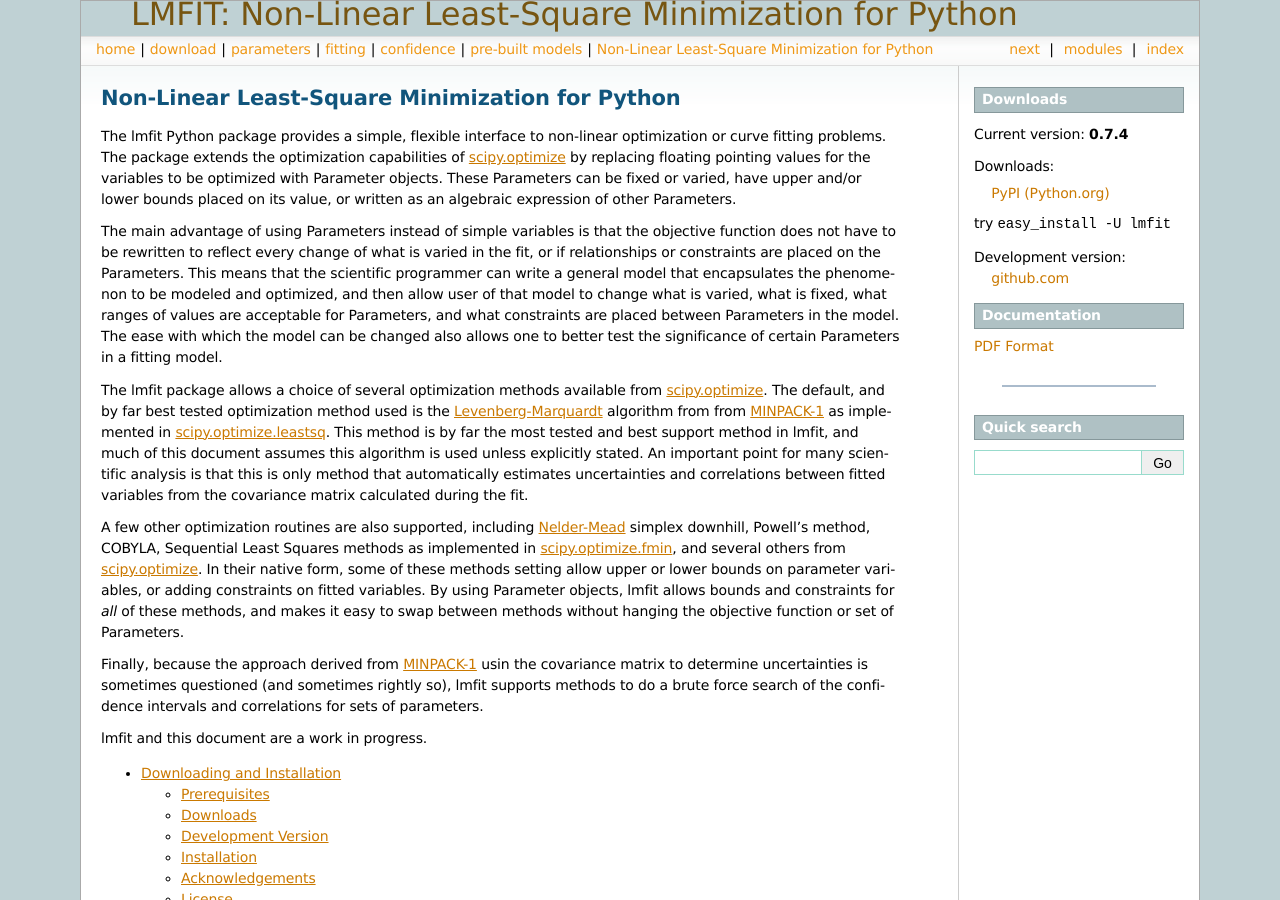
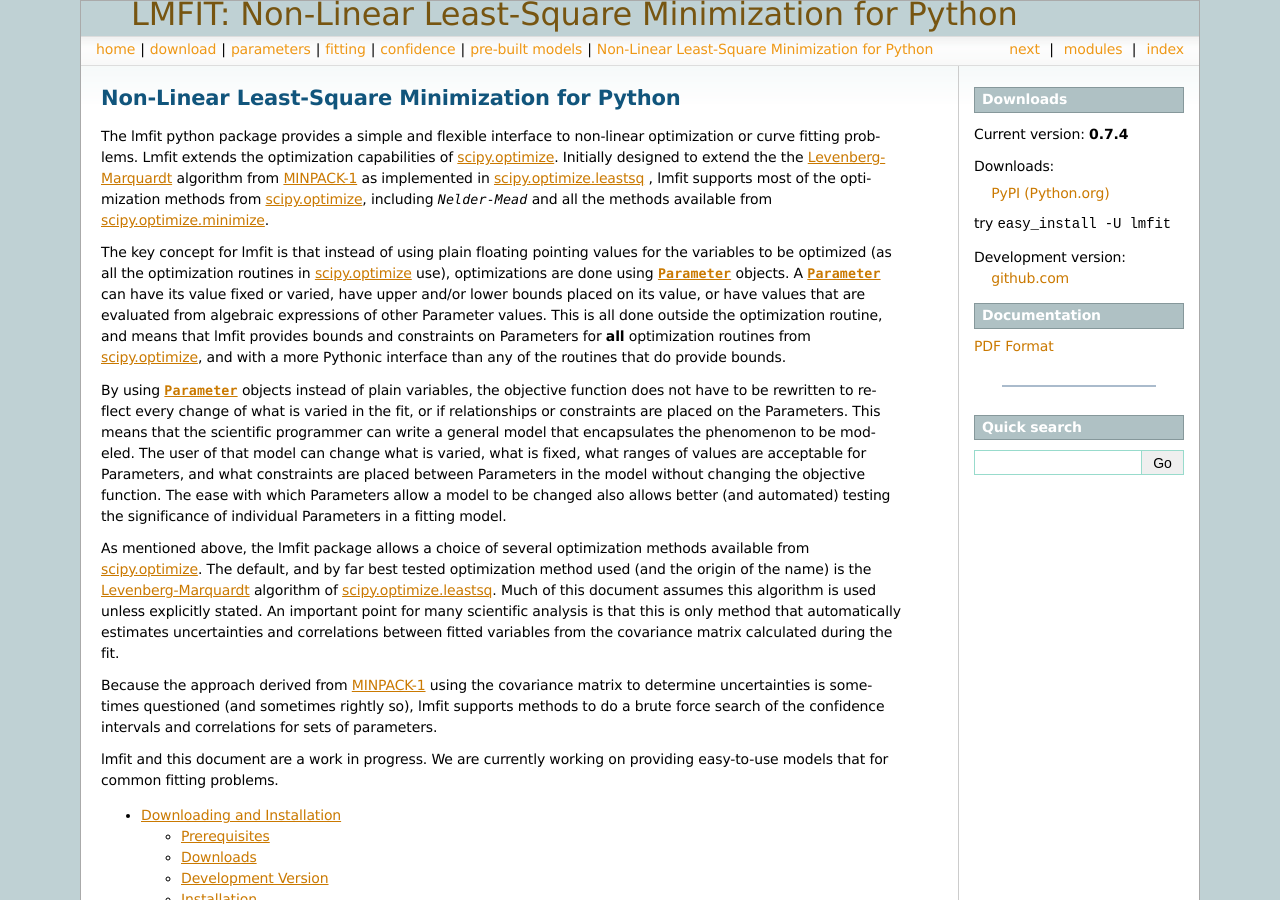
Before and after one commit to lmfit/lmfit-py, a Sphinx documentation site: the page built from doc/index.rst, in a window 1280 px wide and 900 px high. Built offline with Sphinx 7.4.7, drawn with Linux system fonts in a browser that asks for light colours.

Commit message:
doc fixes

```diff
--- a/doc/index.rst
+++ b/doc/index.rst
@@ -3,65 +3,60 @@
 Non-Linear Least-Square Minimization for Python
 ================================================
 
-.. _scipy.optimize.leastsq: http://docs.scipy.org/doc/scipy/reference/generated/scipy.optimize.leastsq.html
-.. _scipy.optimize.l_bfgs_b: http://docs.scipy.org/doc/scipy/reference/generated/scipy.optimize.fmin_l_bfgs_b.html
-.. _scipy.optimize.anneal: http://docs.scipy.org/doc/scipy/reference/generated/scipy.optimize.anneal.html
-.. _scipy.optimize.fmin:   http://docs.scipy.org/doc/scipy/reference/generated/scipy.optimize.fmin.html
-.. _scipy.optimize.cobyla: http://docs.scipy.org/doc/scipy/reference/generated/scipy.optimize.cobyla.html
-.. _scipy.optimize: http://docs.scipy.org/doc/scipy/reference/optimize.html
+.. _scipy.optimize:          http://docs.scipy.org/doc/scipy/reference/optimize.html
+.. _scipy.optimize.leastsq:  http://docs.scipy.org/doc/scipy/reference/generated/scipy.optimize.leastsq.html
+.. _scipy.optimize.minimize: http://docs.scipy.org/doc/scipy/reference/generated/scipy.optimize.minimize.html
+.. _Nelder-Mead:             http://en.wikipedia.org/wiki/Nelder-Mead_method
+.. _MINPACK-1:               http://en.wikipedia.org/wiki/MINPACK
+.. _Levenberg-Marquardt:     http://en.wikipedia.org/wiki/Levenberg-Marquardt_algorithm
 
-.. _Nelder-Mead: http://en.wikipedia.org/wiki/Nelder-Mead_method
-.. _Levenberg-Marquardt: http://en.wikipedia.org/wiki/Levenberg-Marquardt_algorithm
-.. _L-BFGS:  http://en.wikipedia.org/wiki/Limited-memory_BFGS
+The lmfit python package provides a simple and flexible interface to
+non-linear optimization or curve fitting problems.  Lmfit extends the
+optimization capabilities of `scipy.optimize`_.  Initially designed to
+extend the the `Levenberg-Marquardt`_ algorithm from `MINPACK-1`_ as
+implemented in `scipy.optimize.leastsq`_ , lmfit supports most of the
+optimization methods from `scipy.optimize`_, including `Nelder-Mead` and
+all the methods available from `scipy.optimize.minimize`_.
 
-.. _MINPACK-1: http://en.wikipedia.org/wiki/MINPACK
+The key concept for lmfit is that instead of using plain floating pointing
+values for the variables to be optimized (as all the optimization routines
+in `scipy.optimize`_ use), optimizations are done using :class:`Parameter`
+objects.  A :class:`Parameter` can have its value fixed or varied, have
+upper and/or lower bounds placed on its value, or have values that are
+evaluated from algebraic expressions of other Parameter values.  This is
+all done outside the optimization routine, and means that lmfit provides
+bounds and constraints on Parameters for **all** optimization routines from
+`scipy.optimize`_, and with a more Pythonic interface than any of the
+routines that do provide bounds.
 
-The lmfit Python package provides a simple, flexible interface to
-non-linear optimization or curve fitting problems.  The package extends the
-optimization capabilities of `scipy.optimize`_ by replacing floating
-pointing values for the variables to be optimized with Parameter objects.
-These Parameters can be fixed or varied, have upper and/or lower bounds
-placed on its value, or written as an algebraic expression of other
-Parameters.
+By using :class:`Parameter` objects instead of plain variables, the
+objective function does not have to be rewritten to reflect every change of
+what is varied in the fit, or if relationships or constraints are placed on
+the Parameters.  This means that the scientific programmer can write a
+general model that encapsulates the phenomenon to be modeled.  The user of
+that model can change what is varied, what is fixed, what ranges of values
+are acceptable for Parameters, and what constraints are placed between
+Parameters in the model without changing the objective function.  The ease
+with which Parameters allow a model to be changed also allows better (and
+automated) testing the significance of individual Parameters in a fitting
+model.
 
+As mentioned above, the lmfit package allows a choice of several
+optimization methods available from `scipy.optimize`_.  The default, and by
+far best tested optimization method used (and the origin of the name) is
+the `Levenberg-Marquardt`_ algorithm of `scipy.optimize.leastsq`_.  Much of
+this document assumes this algorithm is used unless explicitly stated.  An
+important point for many scientific analysis is that this is only method
+that automatically estimates uncertainties and correlations between fitted
+variables from the covariance matrix calculated during the fit.
 
-The main advantage of using Parameters instead of simple variables is that
-the objective function does not have to be rewritten to reflect every
-change of what is varied in the fit, or if relationships or constraints are
-placed on the Parameters.  This means that the scientific programmer can
-write a general model that encapsulates the phenomenon to be modeled and
-optimized, and then allow user of that model to change what is varied, what
-is fixed, what ranges of values are acceptable for Parameters, and what
-constraints are placed between Parameters in the model.  The ease with
-which the model can be changed also allows one to better test the
-significance of certain Parameters in a fitting model.
+Because the approach derived from `MINPACK-1`_ using the covariance matrix to
+determine uncertainties is sometimes questioned (and sometimes rightly so),
+lmfit supports methods to do a brute force search of the confidence
+intervals and correlations for sets of parameters.
 
-The lmfit package allows a choice of several optimization methods available
-from `scipy.optimize`_.  The default, and by far best tested optimization
-method used is the `Levenberg-Marquardt`_ algorithm from
-from `MINPACK-1`_ as implemented in `scipy.optimize.leastsq`_.
-This method is by far the most tested and best support method in lmfit, and
-much of this document assumes this algorithm is used unless explicitly
-stated. An important point for many scientific analysis is that this is
-only method that automatically estimates uncertainties and correlations
-between fitted variables from the covariance matrix calculated during the fit.
-
-A few other optimization routines are also supported, including
-`Nelder-Mead`_ simplex downhill, Powell's method, COBYLA, Sequential Least
-Squares methods as implemented in `scipy.optimize.fmin`_, and several
-others from `scipy.optimize`_.  In their native form, some of these methods
-setting allow upper or lower bounds on parameter variables, or adding
-constraints on fitted variables.  By using Parameter objects, lmfit allows
-bounds and constraints for *all* of these methods, and makes it easy to
-swap between methods without hanging the objective function or set of
-Parameters.
-
-Finally, because the approach derived from `MINPACK-1`_ usin the covariance
-matrix to determine uncertainties is sometimes questioned (and sometimes
-rightly so), lmfit supports methods to do a brute force search of the
-confidence intervals and correlations for sets of parameters.
-
-lmfit and this document are a work in progress.
+lmfit and this document are a work in progress.  We are currently working
+on providing easy-to-use models that for common fitting problems.
 
 .. toctree::
    :maxdepth: 2
```
